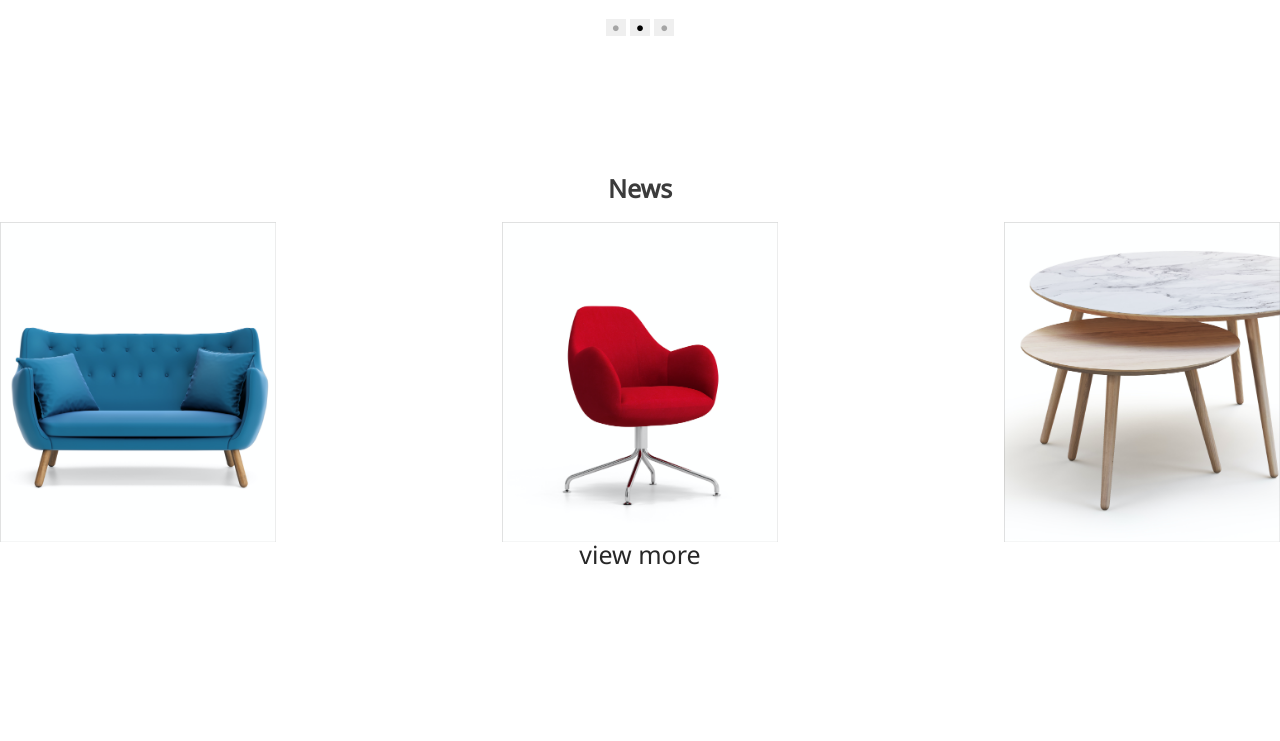
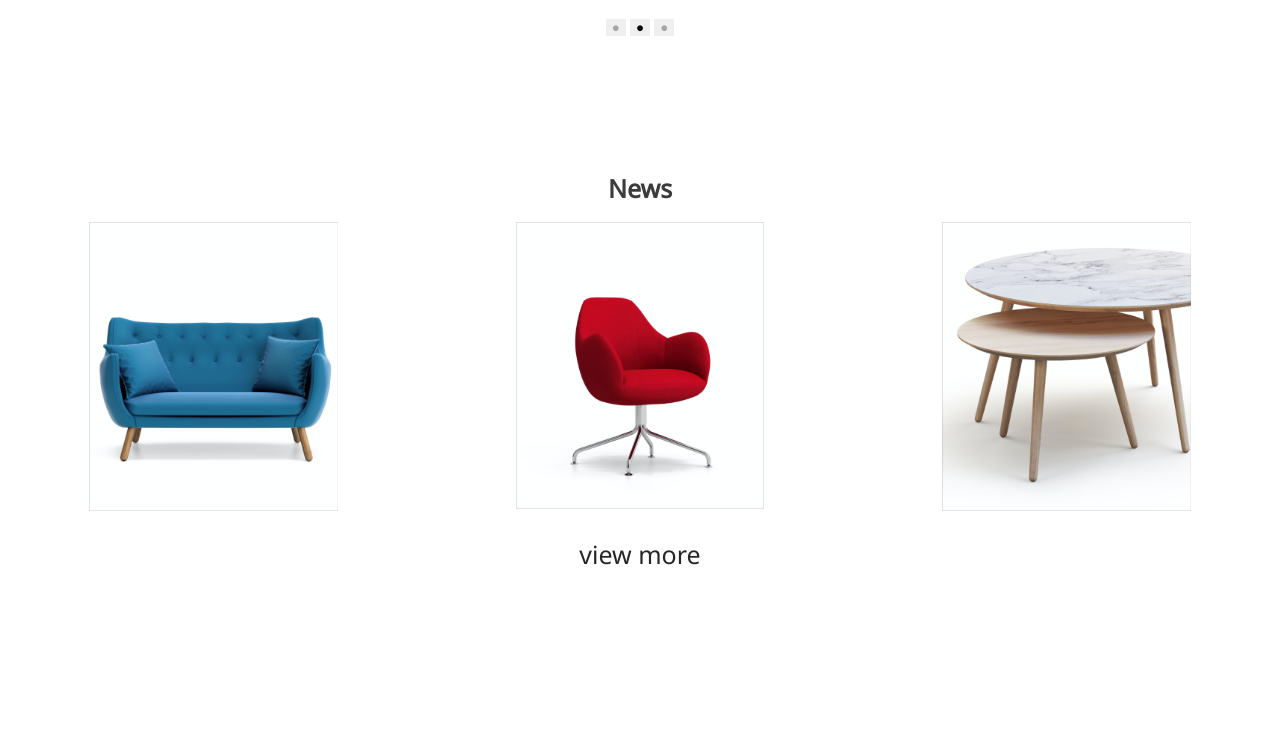
Before and after one commit to lsk4f5/furniture-site, a PHP site: page / in a window 1280 px wide. Shown: the part 2108-2849 px from the top of the page. Run offline with PHP 8.4, Linux system fonts and the light colour scheme.

Commit message:
追加のコミット

```diff
--- a/stylesheet.css
+++ b/stylesheet.css
@@ -140,8 +140,7 @@
     width: 275.77px;
     height: 319.52px;
     position: relative;
-    margin: 0 89px 0 89pxs;
-    /* margin: 7%; */
+    margin: 0 89px 0 89px;
   }
 
   .container img {
```
